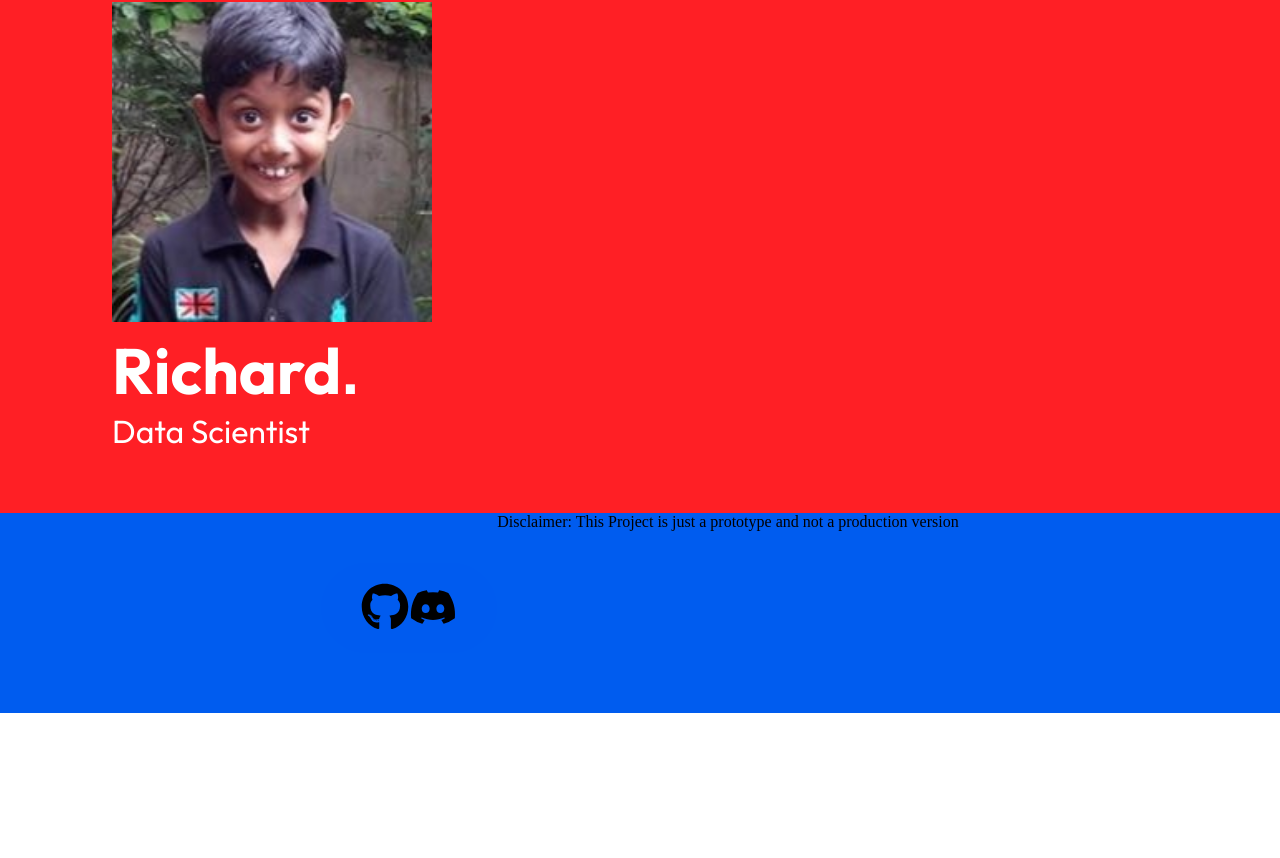
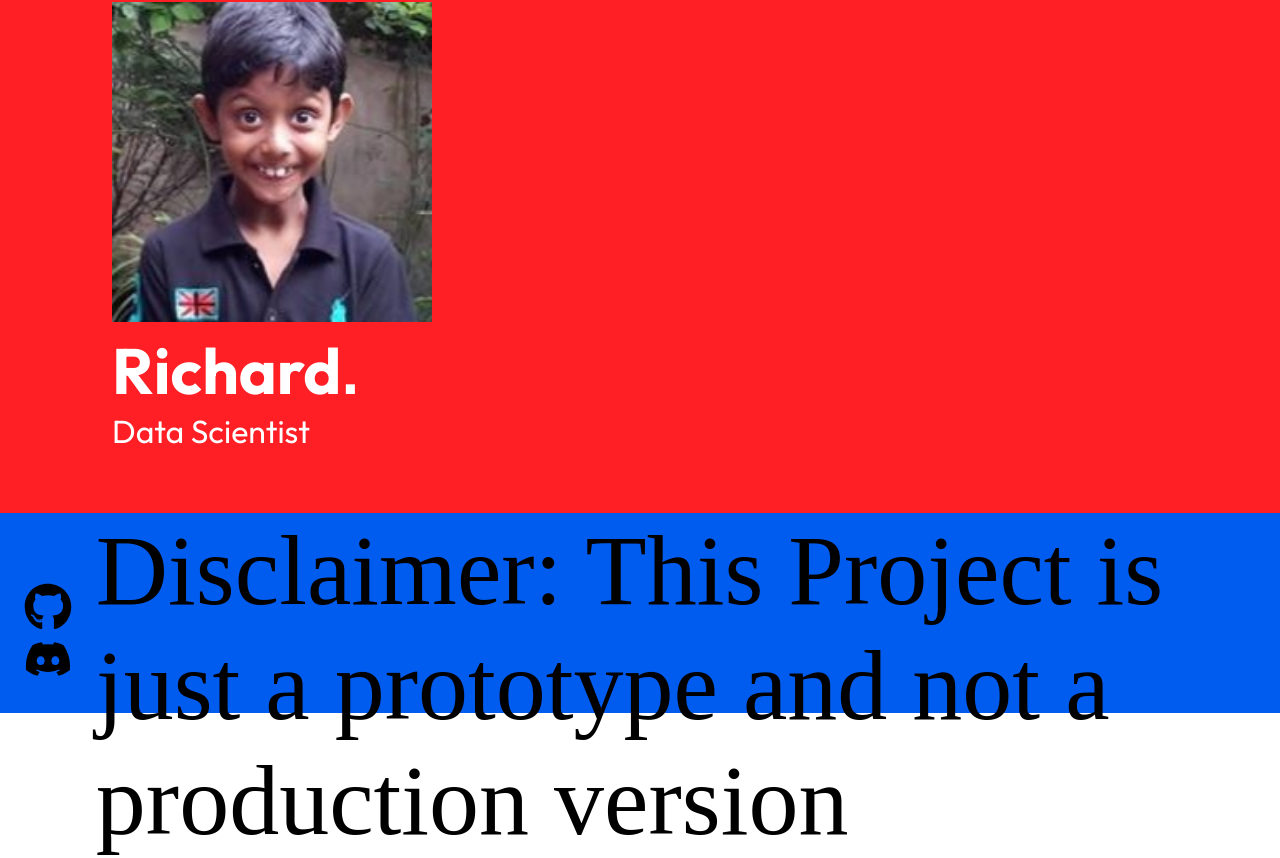
Before and after one commit to superbryn/SELDA, a React (Vite) app: page / in a window 1280 px wide. Shown: the part 5532-6390 px from the top of the page. Before the commit the page ends 6245 px from the top, so only its background shows below. Built offline with nearby package versions, Linux system fonts and the light colour scheme.

Commit message:
marshmello

```diff
--- a/src/elements/Footer.css
+++ b/src/elements/Footer.css
@@ -34,4 +34,5 @@ footer{
 }
 .disclaimer{
     font-family: Poppins;
+    font-size: 100px;
 }
--- a/src/elements/Footer.jsx
+++ b/src/elements/Footer.jsx
@@ -14,7 +14,7 @@ function PageFooter(){
                     </a>
                 </div>
                 <div className="disclaimer">
-                <p>Disclaimer: This Project is just a prototype and not a production version</p>
+                    <p>Disclaimer: This Project is just a prototype and not a production version</p>
                 </div>
             </footer>
         </>
```
